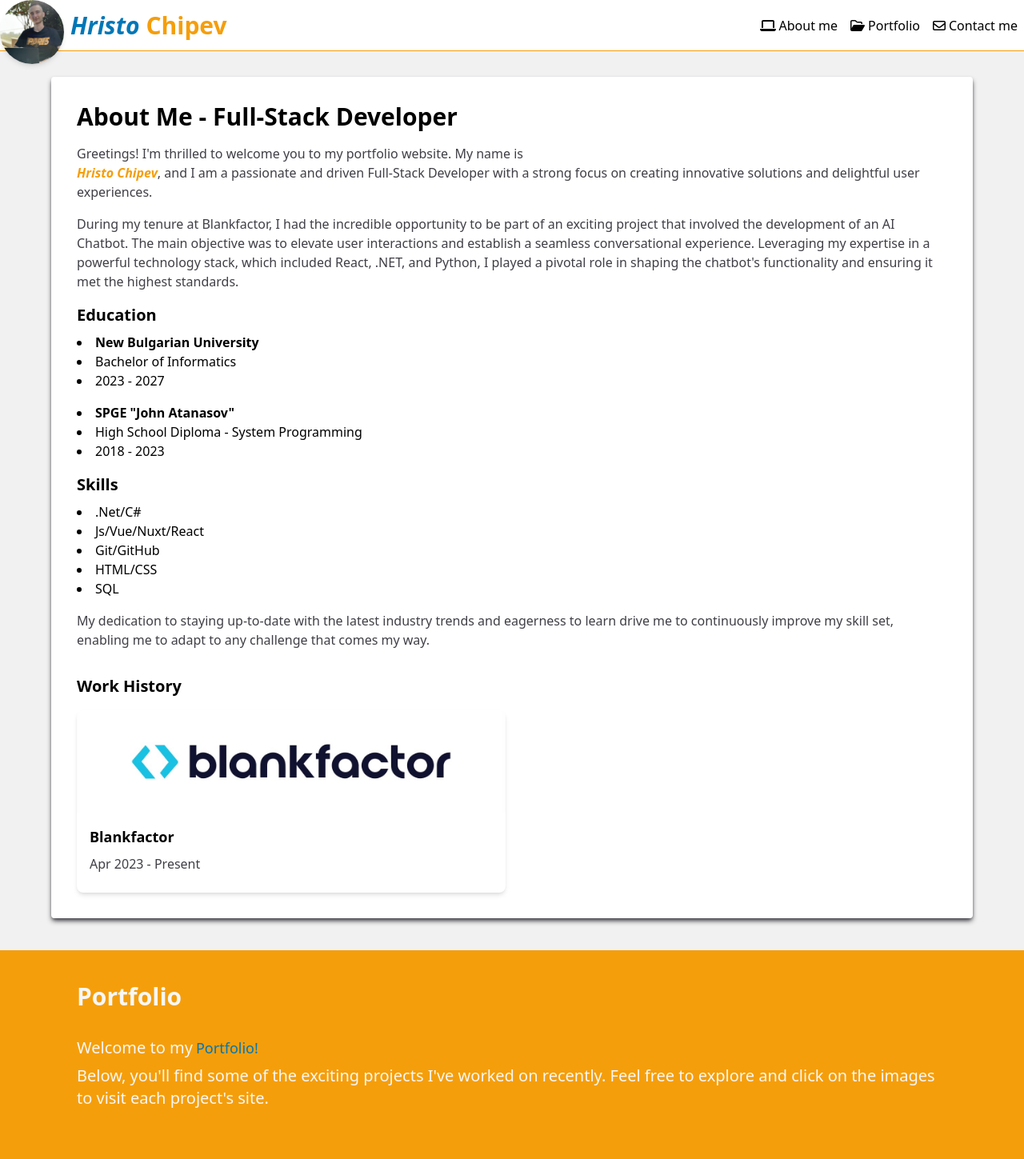
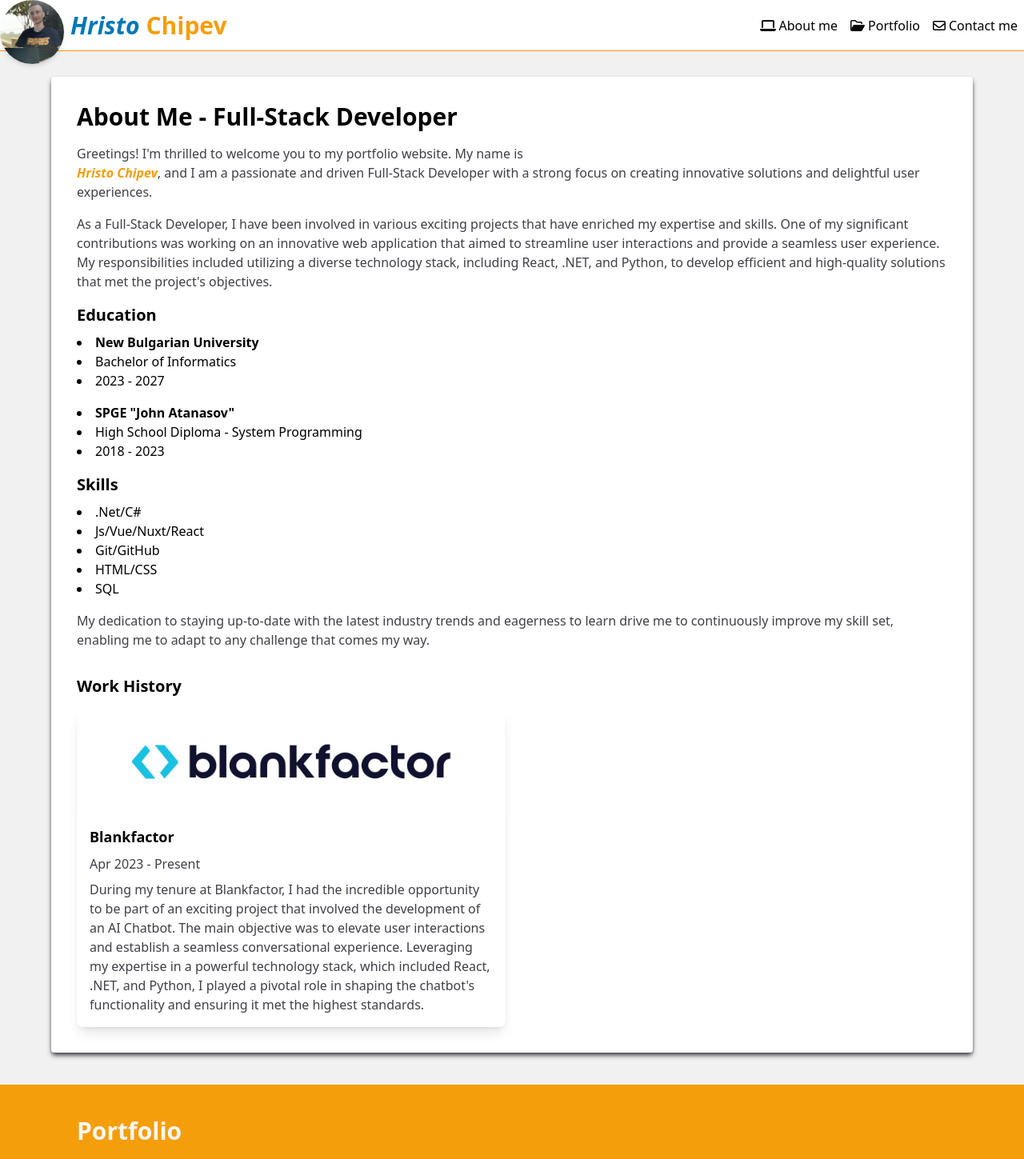
Before and after one commit to HChipev/Portfolio, a React (Vite) app: page / in a window 1280 px wide. Shown: the top 1449 px of the page at 80% size. Built offline with nearby package versions, Linux system fonts and the light colour scheme.

Commit message:
Add description to work history

```diff
--- a/src/About.jsx
+++ b/src/About.jsx
@@ -5,6 +5,8 @@ const workHistory = [
     dates: "Apr 2023 - Present",
     imageUrl: "/blankfactor-logo.jpg",
     siteUrl: "https://blankfactor.com/",
+    description:
+      "During my tenure at Blankfactor, I had the incredible opportunity to be part of an exciting project that involved the development of an AI Chatbot. The main objective was to elevate user interactions and establish a seamless conversational experience. Leveraging my expertise in a powerful technology stack, which included React, .NET, and Python, I played a pivotal role in shaping the chatbot's functionality and ensuring it met the highest standards.",
   },
 ];
 
@@ -27,13 +29,14 @@ const About = ({ forwardedRef }) => {
           experiences.
         </p>
         <p className="text-zinc-700 mb-4">
-          During my tenure at Blankfactor, I had the incredible opportunity to
-          be part of an exciting project that involved the development of an AI
-          Chatbot. The main objective was to elevate user interactions and
-          establish a seamless conversational experience. Leveraging my
-          expertise in a powerful technology stack, which included React, .NET,
-          and Python, I played a pivotal role in shaping the chatbot's
-          functionality and ensuring it met the highest standards.
+          As a Full-Stack Developer, I have been involved in various exciting
+          projects that have enriched my expertise and skills. One of my
+          significant contributions was working on an innovative web application
+          that aimed to streamline user interactions and provide a seamless user
+          experience. My responsibilities included utilizing a diverse
+          technology stack, including React, .NET, and Python, to develop
+          efficient and high-quality solutions that met the project's
+          objectives.
         </p>
         <h2 className="text-xl font-bold mb-2">Education</h2>
         <ul className="list-disc list-inside mb-4">
@@ -65,7 +68,7 @@ const About = ({ forwardedRef }) => {
           {workHistory.map((work) => (
             <div
               key={work.id}
-              className="bg-white rounded-lg shadow-md overflow-hidden">
+              className="bg-white rounded-lg shadow-lg overflow-hidden">
               <img
                 src={work.imageUrl}
                 alt={work.company}
@@ -75,6 +78,7 @@ const About = ({ forwardedRef }) => {
               <div className="p-4">
                 <h3 className="text-lg font-bold mb-2">{work.company}</h3>
                 <p className="text-zinc-700 mb-2">{work.dates}</p>
+                <p className="text-zinc-700">{work.description}</p>
               </div>
             </div>
           ))}
```
